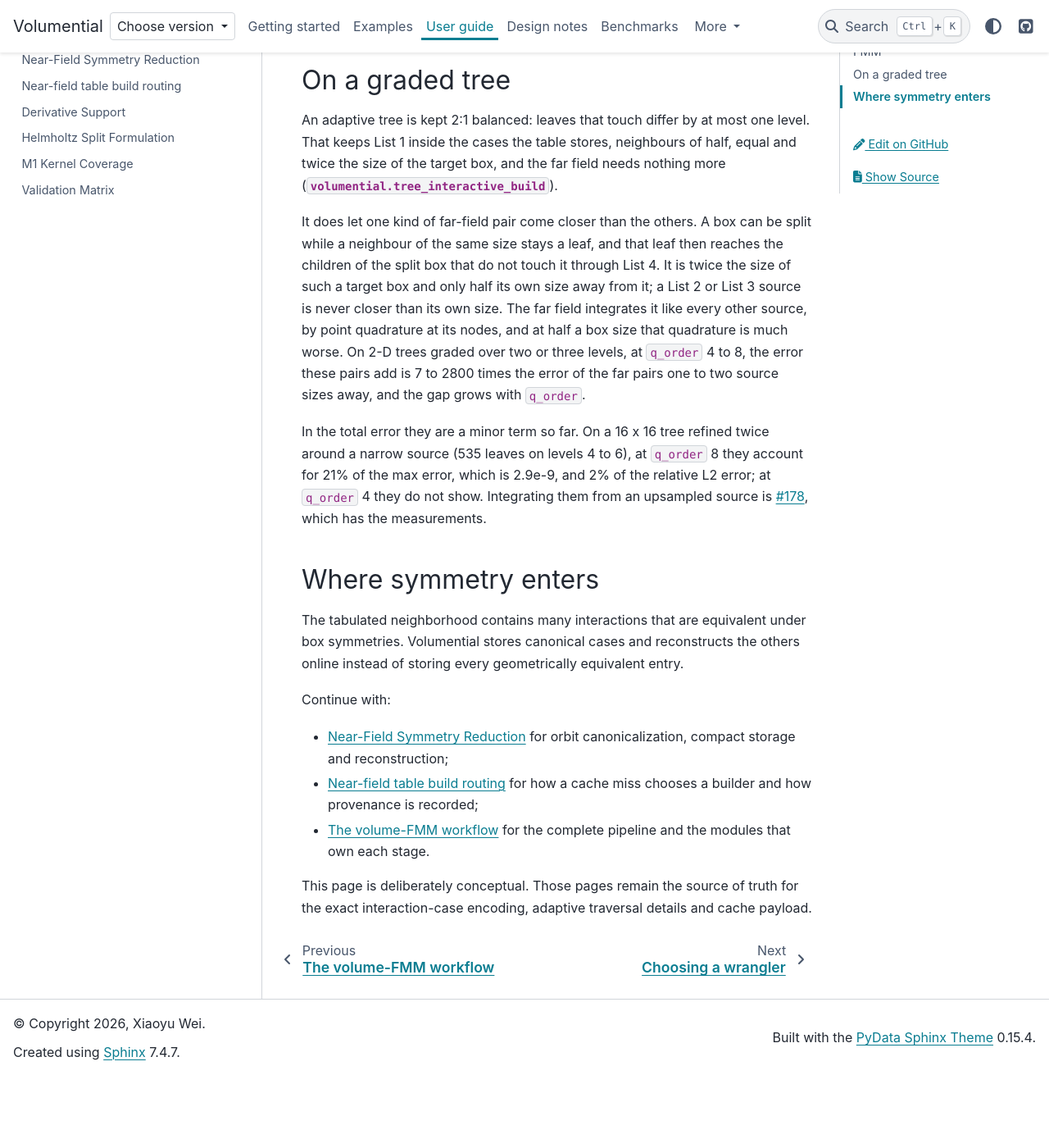
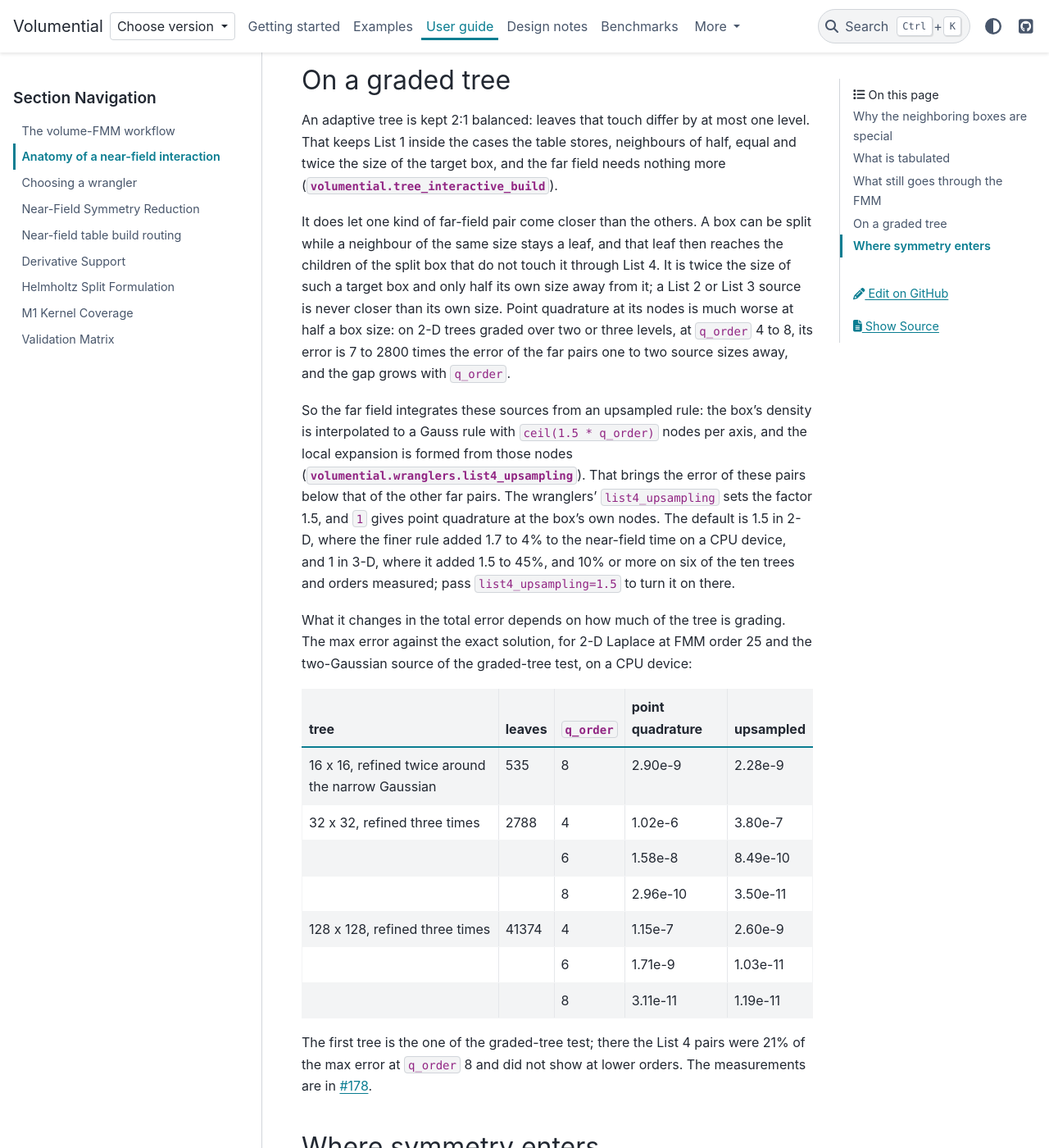
Before and after one commit to xywei/volumential, a Sphinx documentation site: the page built from doc/source/user-guide/near-field-anatomy.md, in a window 1280 px wide and 1400 px high, scrolled down 2000 px. Shown: the whole window at 82% size. Built offline with Sphinx 7.4.7 and the PyData theme 0.15.4, drawn with Linux system fonts in a browser that asks for light colours; before the commit the page ends 3312 px from its top, so only the background shows below that.

Commit message:
Say in the docs that List 4 sources are upsampled, and what it buys
The level restriction's docstring and the user guide's page on the near
field stated that List 4 sources were point-integrated at half a box
size; they now describe the upsampled rule, its default in each
dimension and why, and what it changes in the total error on graded
2-D trees.

```diff
--- a/doc/source/user-guide/near-field-anatomy.md
+++ b/doc/source/user-guide/near-field-anatomy.md
@@ -69,19 +69,40 @@ It does let one kind of far-field pair come closer than the others. A box can
 be split while a neighbour of the same size stays a leaf, and that leaf then
 reaches the children of the split box that do not touch it through List 4. It
 is twice the size of such a target box and only half its own size away from
-it; a List 2 or List 3 source is never closer than its own size. The far field
-integrates it like every other source, by point quadrature at its nodes, and
-at half a box size that quadrature is much worse. On 2-D trees graded over two
-or three levels, at `q_order` 4 to 8, the error these pairs add is 7 to 2800
-times the error of the far pairs one to two source sizes away, and the gap
-grows with `q_order`.
+it; a List 2 or List 3 source is never closer than its own size. Point
+quadrature at its nodes is much worse at half a box size: on 2-D trees graded
+over two or three levels, at `q_order` 4 to 8, its error is 7 to 2800 times the
+error of the far pairs one to two source sizes away, and the gap grows with
+`q_order`.
 
-In the total error they are a minor term so far. On a 16 x 16 tree refined
-twice around a narrow source (535 leaves on levels 4 to 6), at `q_order` 8 they
-account for 21% of the max error, which is 2.9e-9, and 2% of the relative L2
-error; at `q_order` 4 they do not show. Integrating them from an upsampled
-source is [#178](https://github.com/xywei/volumential/issues/178), which has
-the measurements.
+So the far field integrates these sources from an upsampled rule: the box's
+density is interpolated to a Gauss rule with `ceil(1.5 * q_order)` nodes per
+axis, and the local expansion is formed from those nodes
+({mod}`volumential.wranglers.list4_upsampling`). That brings the error of these
+pairs below that of the other far pairs. The wranglers' `list4_upsampling` sets
+the factor 1.5, and `1` gives point quadrature at the box's own nodes. The
+default is 1.5 in 2-D, where the finer rule added 1.7 to 4% to the near-field
+time on a CPU device, and 1 in 3-D, where it added 1.5 to 45%, and 10% or more
+on six of the ten trees and orders measured; pass `list4_upsampling=1.5` to
+turn it on there.
+
+What it changes in the total error depends on how much of the tree is grading.
+The max error against the exact solution, for 2-D Laplace at FMM order 25 and
+the two-Gaussian source of the graded-tree test, on a CPU device:
+
+| tree | leaves | `q_order` | point quadrature | upsampled |
+|---|---|---|---|---|
+| 16 x 16, refined twice around the narrow Gaussian | 535 | 8 | 2.90e-9 | 2.28e-9 |
+| 32 x 32, refined three times | 2788 | 4 | 1.02e-6 | 3.80e-7 |
+| | | 6 | 1.58e-8 | 8.49e-10 |
+| | | 8 | 2.96e-10 | 3.50e-11 |
+| 128 x 128, refined three times | 41374 | 4 | 1.15e-7 | 2.60e-9 |
+| | | 6 | 1.71e-9 | 1.03e-11 |
+| | | 8 | 3.11e-11 | 1.19e-11 |
+
+The first tree is the one of the graded-tree test; there the List 4 pairs were
+21% of the max error at `q_order` 8 and did not show at lower orders. The
+measurements are in [#178](https://github.com/xywei/volumential/issues/178).
 
 ## Where symmetry enters
 
```
Also changed, not shown: 3 other files.
